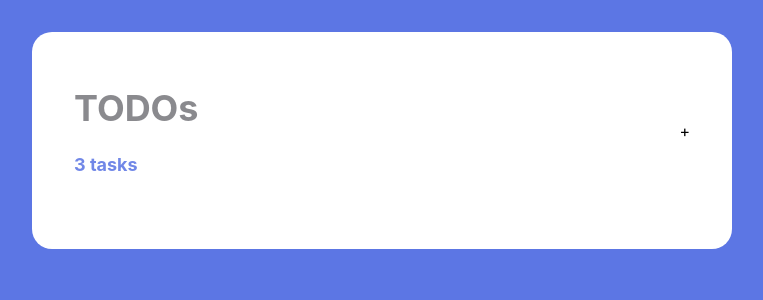
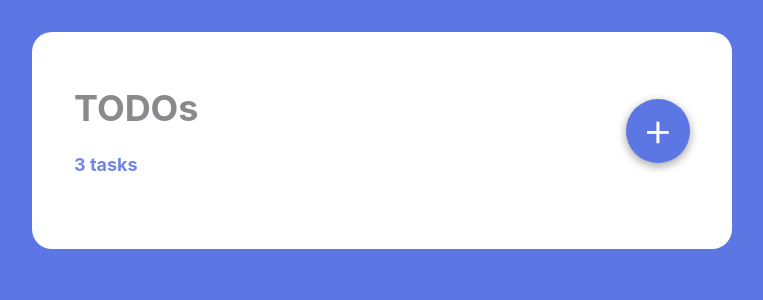
Before and after one commit to kitsanapong/todolist, a React (Create React App) app: page / in a window 1280 px wide. Shown: the top 300 px of the page, without its empty margins (258-1021 px from the left). Built offline with nearby package versions, Linux system fonts and the light colour scheme.

Commit message:
Mock Button component

```diff
--- /dev/null
+++ b/src/Button/ButtonStyledComponents.js
@@ -0,0 +1,29 @@
+import styled from 'styled-components'
+
+export default styled.div`
+    .wrapper {
+        position: relative;
+        cursor: pointer;
+        width: 64px;
+        height: 64px;
+        background-color: #5C76E4;
+        border-radius: 50%;
+        display: flex;
+        justify-content: center;
+        align-items: center;
+        color: white;
+        font-size: 48px;
+        font-weight: 300;
+        box-shadow: rgba(0, 0, 0, 0.16) 0px 3px 10px, rgba(0, 0, 0, 0.23) 0px 3px 10px;
+        transition: 0.3s;
+        :hover {
+            background-color: rgba(92,118,228,0.87);
+            box-shadow: rgba(0, 0, 0, 0.19) 0px 10px 30px, rgba(0, 0, 0, 0.23) 0px 6px 10px;
+            transition: 0.3s;
+        }
+        .content {
+            top: 0px;
+            position: absolute;
+        }
+    }
+`
--- /dev/null
+++ b/src/Button/index.js
@@ -0,0 +1,17 @@
+import React, { Component } from 'react';
+
+import ButtonStyledComponents from './ButtonStyledComponents'
+
+class Button extends Component {
+  render() {
+    return (
+      <ButtonStyledComponents>
+        <div className="wrapper">
+            <div className="content">+</div>
+        </div>
+      </ButtonStyledComponents>
+    );
+  }
+}
+
+export default Button;
--- a/src/Header/index.js
+++ b/src/Header/index.js
@@ -1,4 +1,6 @@
 import React, { Component } from 'react';
+
+import Button from '../Button'
 
 import HeaderStyledComponents from './HeaderStyledComponents'
 
@@ -11,7 +13,7 @@ class Header extends Component {
             <div className="progress">3 tasks</div>
         </div>
         <div className="button-wrapper">
-            <div>+</div>
+          <Button />
         </div>
       </HeaderStyledComponents>
     );
```
